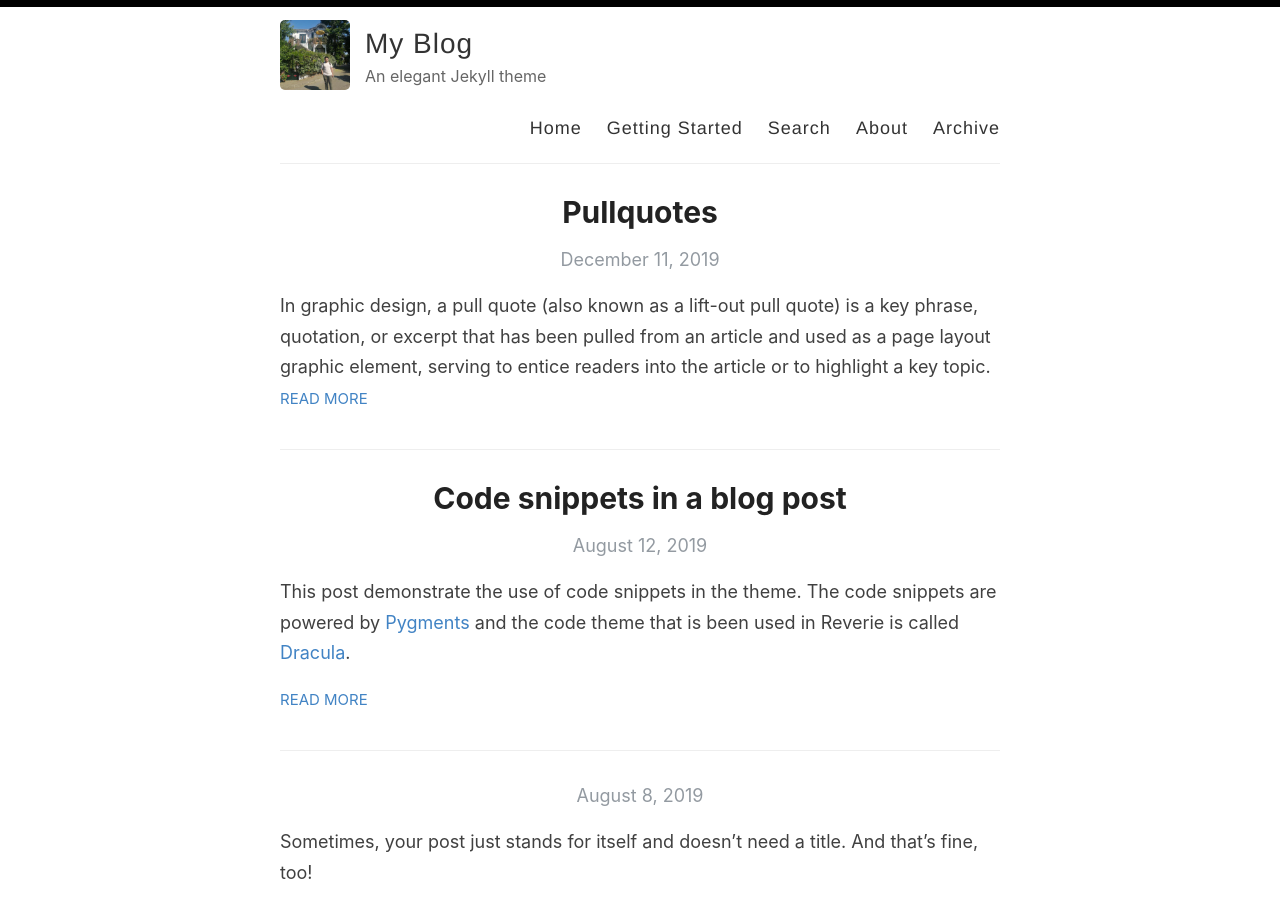
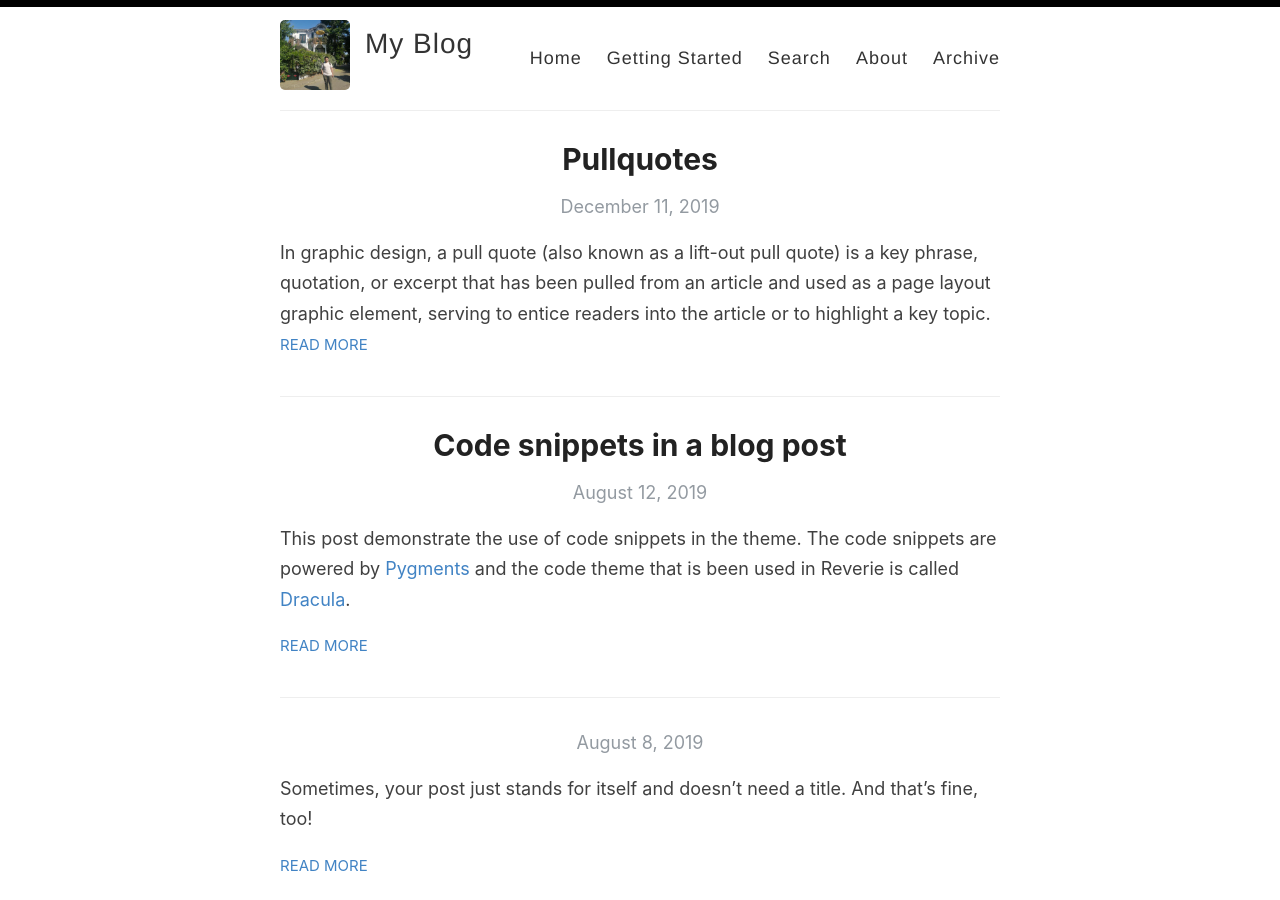
Before and after one commit to abdullahbodur/abdullahbodur.github.io, a Jekyll site: the page built from index.html, in a window 1280 px wide and 900 px high. Built offline with Jekyll 4.4.1, drawn with Linux system fonts in a browser that asks for light colours; the list of posts is cut into pages by our own code.

Commit message:
remove description

```diff
--- a/_config.yml
+++ b/_config.yml
@@ -9,7 +9,7 @@ name: My Blog
 author: Abdullah Bodur
 
 # Short bio or description (displayed in the header)
-description: An elegant Jekyll theme
+description:
 
 # URL of your avatar or profile pic (you could use your GitHub profile pic)
 avatar: /images/github-pp.jpeg
```
